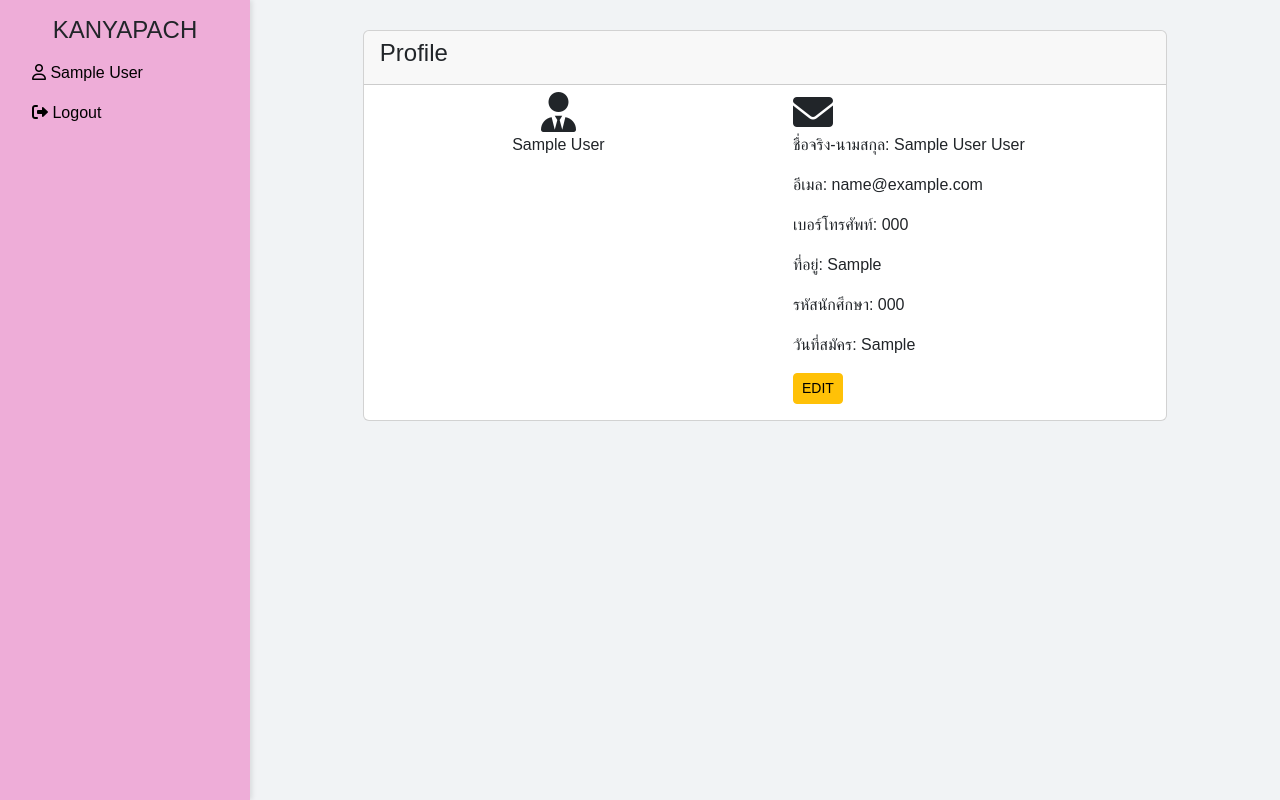
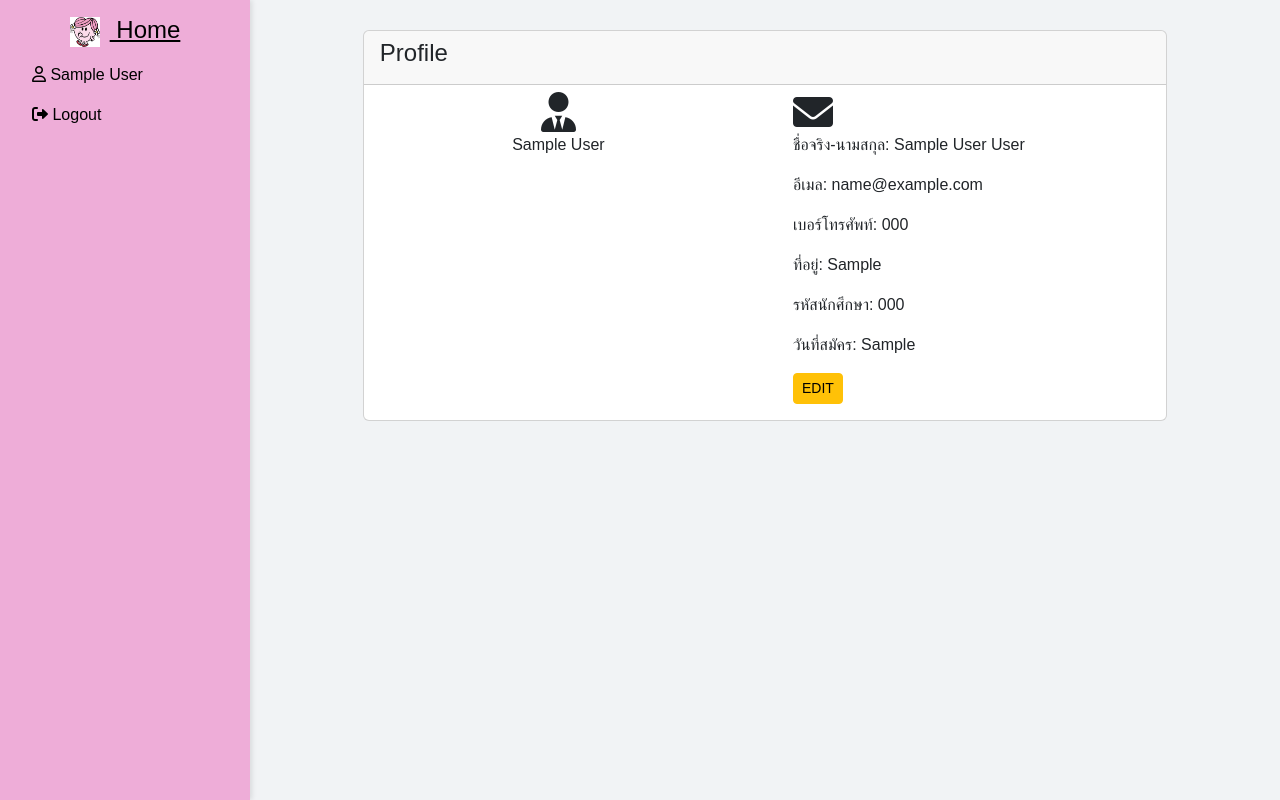
Before and after one commit to Sofiafa26/first, a PHP site: page /profile.php in a window 1280 px wide. Run offline with PHP 8.4, Linux system fonts and the light colour scheme; the visitor is signed in with stand-in values (Sample User, id 1); tables that the repository leaves empty or names only in its code hold one stand-in row (values such as "Sample post"); some libraries are stand-ins or nearby versions.

Commit message:
ทำให้กดย้อนกลับไปหน้าโฮม

```diff
--- a/home.php
+++ b/home.php
@@ -46,8 +46,8 @@ if ($result->num_rows > 0) {
     <div class="d-flex">
         <nav class="sidebar flex-shrink-0 p-3">
         <h4 class="text-white text-center d-flex align-items-center justify-content-center">
-            <img src="assets/images/login.jpg" alt="Logo" style="width: 30px; height: 30px; margin-right: 10px;">
-            Home
+        <a class="" href="home.php"><img src="assets/images/login.jpg" alt="Logo" style="width: 30px; height: 30px; margin-right: 10px;">
+            Home</a>
         </h4>
 
             <ul class="nav flex-column">
--- a/profile.php
+++ b/profile.php
@@ -45,7 +45,9 @@ if ($result->num_rows > 0) {
 
     <div class="d-flex">
         <nav class="sidebar flex-shrink-0 p-3">
-            <h4 class="text-center text-dark">KANYAPACH</h4>
+        <h4 class="text-white text-center d-flex align-items-center justify-content-center">
+        <a class="" href="home.php"><img src="assets/images/login.jpg" alt="Logo" style="width: 30px; height: 30px; margin-right: 10px;">
+        Home</a></h4>
             <ul class="nav flex-column">
                 <li class="nav-item">
                     <a class="nav-link" href="#"><i class="fa-regular fa-user"></i> <?php echo $user["users_name"] ?></a>
```
